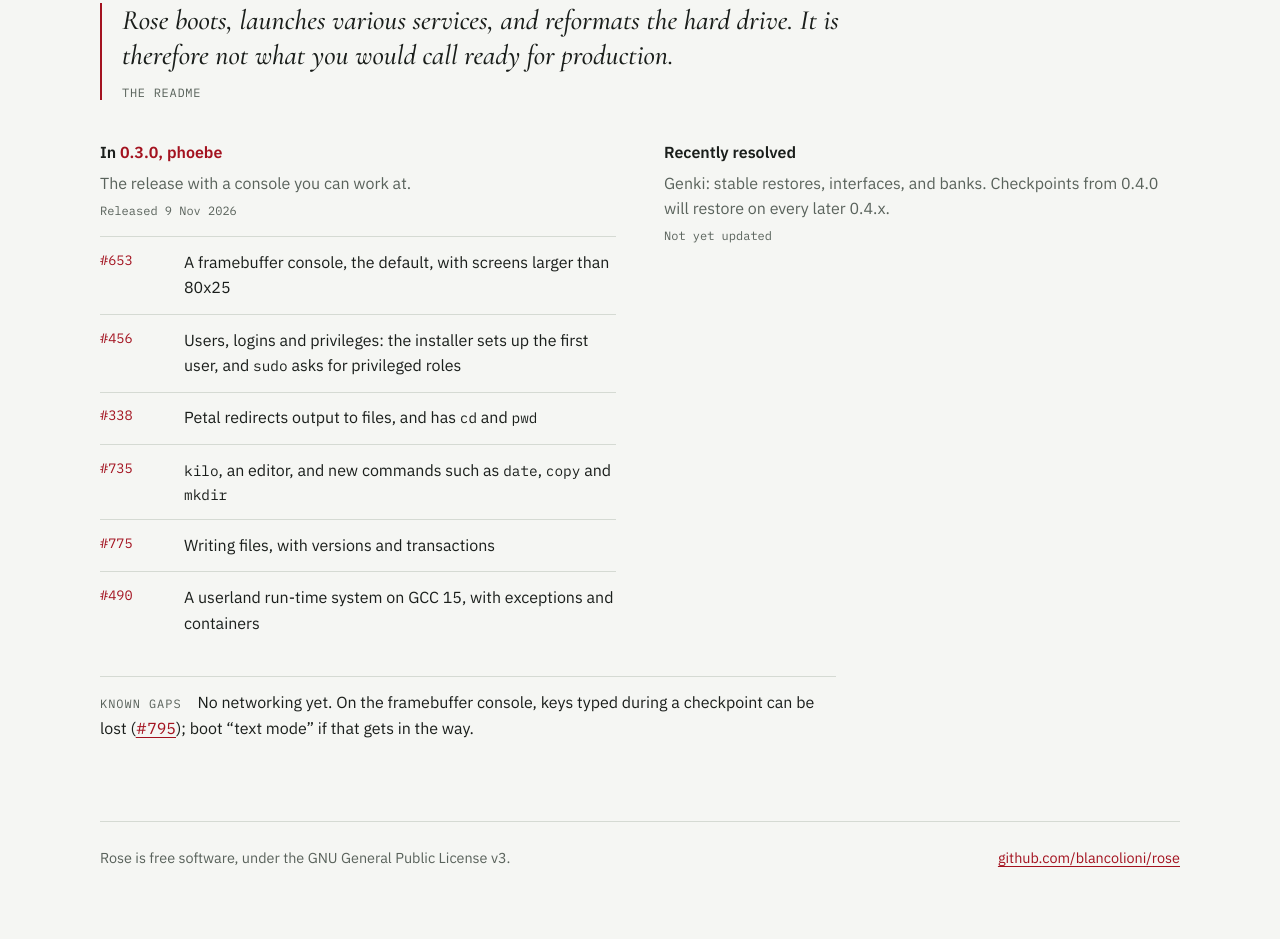
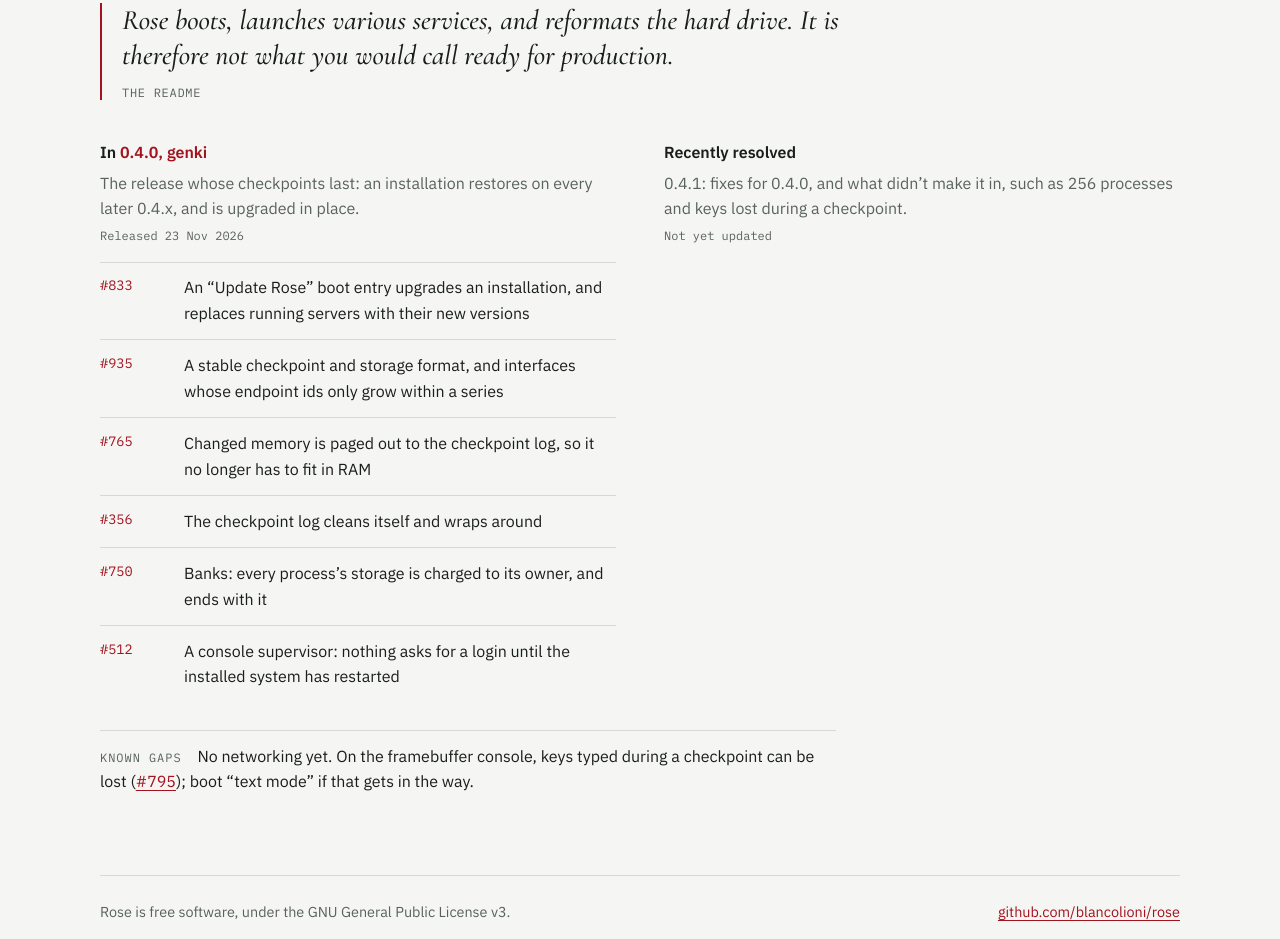
Before and after one commit to blancolioni/rose-os.org, a plain HTML site: page src/index.html in a window 1280 px wide. Shown: the part 1460-2399 px from the top of the page. Drawn offline with nearby package versions, Linux system fonts and the light colour scheme.

Commit message:
Status: Rose 0.4.0 (genki) is released
Co-Authored-By: Claude Opus 5.5 <noreply@anthropic.com>

```diff
--- a/src/index.html
+++ b/src/index.html
@@ -342,23 +342,23 @@ footer {
       </blockquote>
       <div class="work">
         <div class="work-head">
-          <h3>In <a href="https://github.com/blancolioni/rose/releases/tag/v0.3.0">0.3.0, phoebe</a></h3>
-          <p class="goal">The release with a console you can work at.</p>
-          <span class="meta">Released 9 Nov 2026</span>
+          <h3>In <a href="https://github.com/blancolioni/rose/releases/tag/v0.4.0">0.4.0, genki</a></h3>
+          <p class="goal">The release whose checkpoints last: an installation restores on every later 0.4.x, and is upgraded in place.</p>
+          <span class="meta">Released 23 Nov 2026</span>
         </div>
         <ul>
-          <li><a class="issue" href="https://github.com/blancolioni/rose/issues/653">#653</a><span>A framebuffer console, the default, with screens larger than 80x25</span></li>
-          <li><a class="issue" href="https://github.com/blancolioni/rose/issues/456">#456</a><span>Users, logins and privileges: the installer sets up the first user, and <code>sudo</code> asks for privileged roles</span></li>
-          <li><a class="issue" href="https://github.com/blancolioni/rose/issues/338">#338</a><span>Petal redirects output to files, and has <code>cd</code> and <code>pwd</code></span></li>
-          <li><a class="issue" href="https://github.com/blancolioni/rose/issues/735">#735</a><span><code>kilo</code>, an editor, and new commands such as <code>date</code>, <code>copy</code> and <code>mkdir</code></span></li>
-          <li><a class="issue" href="https://github.com/blancolioni/rose/issues/775">#775</a><span>Writing files, with versions and transactions</span></li>
-          <li><a class="issue" href="https://github.com/blancolioni/rose/issues/490">#490</a><span>A userland run-time system on GCC 15, with exceptions and containers</span></li>
+          <li><a class="issue" href="https://github.com/blancolioni/rose/issues/833">#833</a><span>An “Update Rose” boot entry upgrades an installation, and replaces running servers with their new versions</span></li>
+          <li><a class="issue" href="https://github.com/blancolioni/rose/issues/935">#935</a><span>A stable checkpoint and storage format, and interfaces whose endpoint ids only grow within a series</span></li>
+          <li><a class="issue" href="https://github.com/blancolioni/rose/issues/765">#765</a><span>Changed memory is paged out to the checkpoint log, so it no longer has to fit in RAM</span></li>
+          <li><a class="issue" href="https://github.com/blancolioni/rose/issues/356">#356</a><span>The checkpoint log cleans itself and wraps around</span></li>
+          <li><a class="issue" href="https://github.com/blancolioni/rose/issues/750">#750</a><span>Banks: every process’s storage is charged to its owner, and ends with it</span></li>
+          <li><a class="issue" href="https://github.com/blancolioni/rose/issues/512">#512</a><span>A console supervisor: nothing asks for a login until the installed system has restarted</span></li>
         </ul>
       </div>
       <div class="work">
         <div class="work-head">
           <h3>Recently resolved<!-- milestone:start --><!-- milestone:end --></h3>
-          <p class="goal">Genki: stable restores, interfaces, and banks. Checkpoints from 0.4.0 will restore on every later 0.4.x.</p>
+          <p class="goal">0.4.1: fixes for 0.4.0, and what didn’t make it in, such as 256 processes and keys lost during a checkpoint.</p>
           <span class="meta"><!-- progress:start --><!-- progress:end --><!-- updated:start -->Not yet updated<!-- updated:end --></span>
         </div>
         <ul>
```
